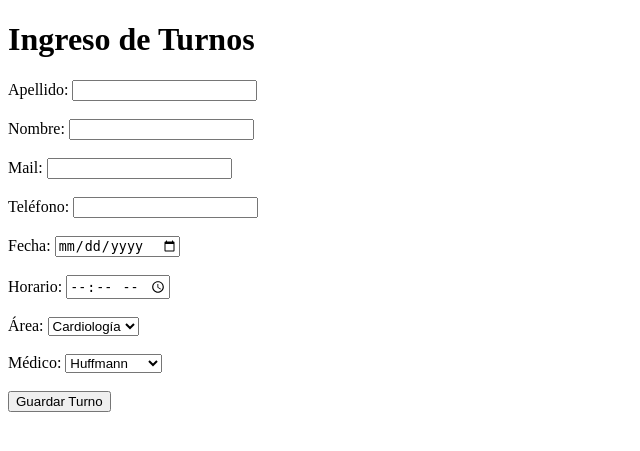
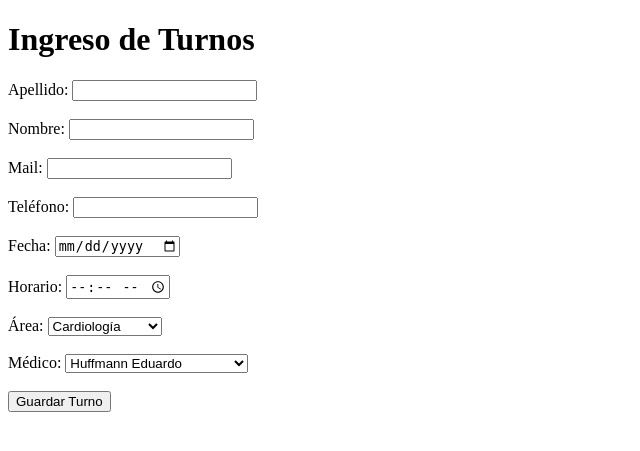
Before and after one commit to elcodigodeabi/ClinicaHF, a PHP site: page /ingreso.php in a window 1280 px wide. Shown: the top 451 px of the page, without its empty margins (0-640 px from the left). Run offline with PHP 8.4, Linux system fonts and the light colour scheme.

Commit message:
Update ingreso.php

```diff
--- a/pp2/ingreso.php
+++ b/pp2/ingreso.php
@@ -30,16 +30,26 @@
         <select id="are_id" name="are_id" required>
             <option value="1">Cardiología</option>
             <option value="2">Neurología</option>
-    <option value="3">General</option>
-    <option value="4">Pediatría</option>
+            <option value="3">Clínica General</option>
+            <option value="4">Urología</option>
+            <option value="5">Hematología</option>
+            <option value="6">Cirugía</option>
         </select><br><br>
 
         <label for="med_id">Médico:</label>
         <select id="med_id" name="med_id" required>
-    <option value="1">Huffmann</option>
-    <option value="2">Perez Pardo</option>
-    <option value="3">Vargas</option>
-    <option value="4">Abi</option>
+            <option value="1">Huffmann Eduardo</option>
+            <option value="2">Ventos Sabrina</option>
+            <option value="3">Scholz Alejandro</option>
+            <option value="4">Del Puerto Maria Fernanda</option>
+            <option value="5">Cabrera Maria del Pilar</option>
+            <option value="6">Suarez Jose Ignacio</option>
+            <option value="7">Domenichini Federico</option>
+            <option value="8">Tula Rovaletti Abelardo</option>
+            <option value="9">Valdez Alarcon Marilina</option>
+            <option value="10">Galeano Jose Antonio</option>
+            <option value="11">Locatti Gabriel Alejandro</option>
+            <option value="12">Prieto Juan Martin</option>
         </select><br><br>
 
         <input type="submit" value="Guardar Turno">
```
Lines whose indentation alone changed are shown as unchanged.
